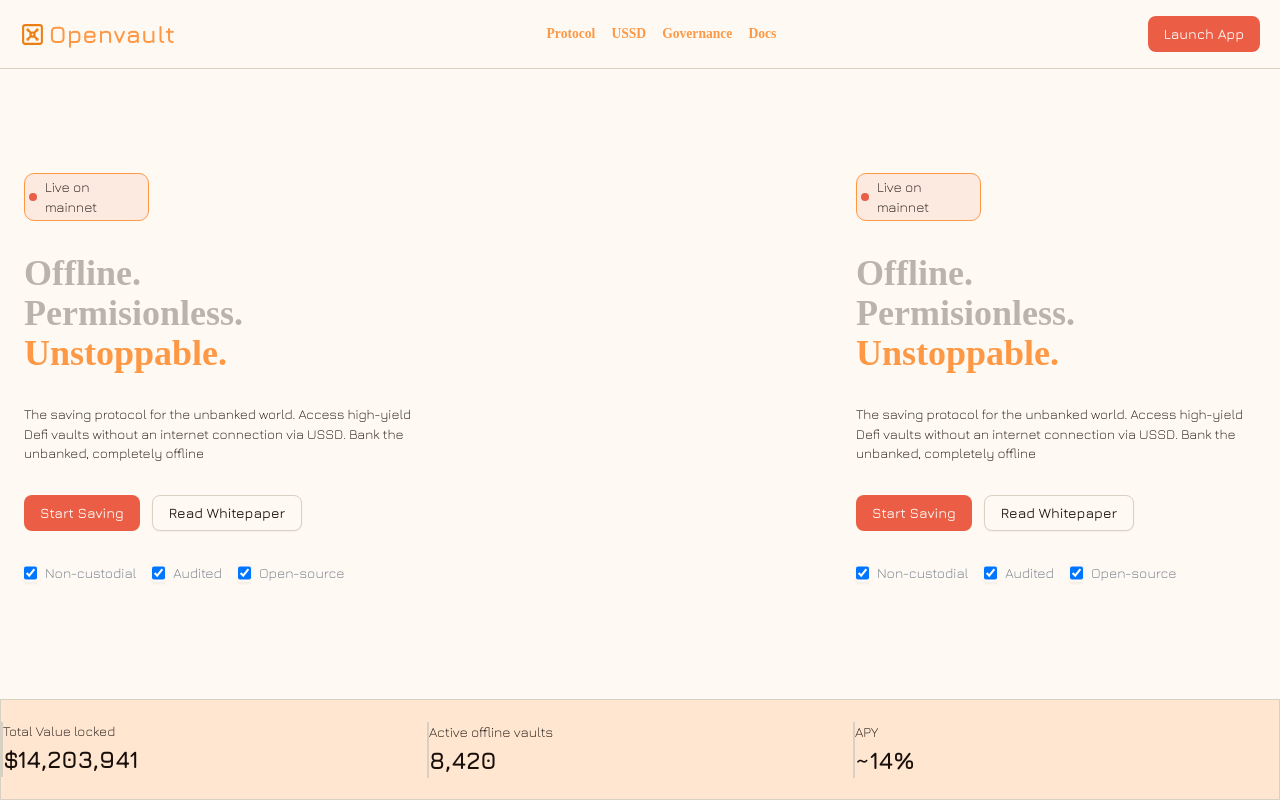
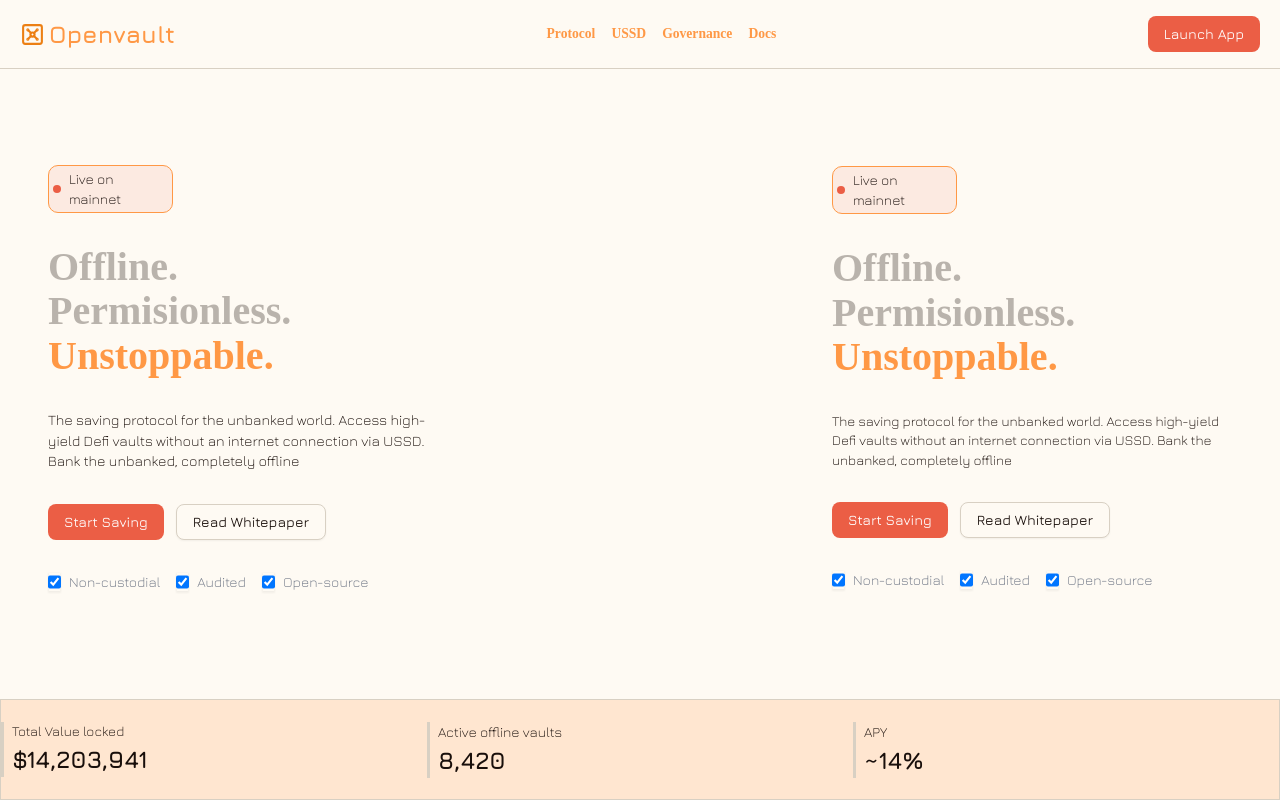
Before and after one commit to Rafikace/staketh, a Next.js app in the folder frontend/: page / in a window 1280 px wide. Built offline with nearby package versions, Linux system fonts and the light colour scheme; a web font is replaced by a local one.

Commit message:
update(main_page): refactor hero_footer styles

```diff
--- a/frontend/app/globals.css
+++ b/frontend/app/globals.css
@@ -179,9 +179,15 @@ li{
 .headers{
   @apply flex flex-col text-4xl capitalize font-bold text-primary/90;
 }
+.headers h1{
+  @apply text-[2.5rem] font-[800];
+}
 .hero_footer{
   @apply bg-primary/20 w-full h-[120px] border flex justify-between items-center text-start;
 }
 .hero_footer article{
-  @apply w-1/3 justify-start items-start border-l-[2px];
+  @apply w-1/3 justify-start items-start border-l-3 px-2;
 }
+.hero_footer article :first-child{
+  @apply border-primary
+}
--- a/frontend/components/pages/home/hero.tsx
+++ b/frontend/components/pages/home/hero.tsx
@@ -3,15 +3,15 @@ import { Button } from "@/components/ui/button";
 export default function Hero() {
     return (
         <div className="flex flex-col gap-3 h-full justify-between items-center w-full">
-            <div className="flex flex-col md:flex-row gap-3 py-6 px-6 h-full justify-between items-center w-full">
-                <section className="flex flex-col gap-3 md:gap-8 ">
+            <div className="flex flex-col md:flex-row gap-3 py-6 px-6 md:px-12 h-full justify-between items-center w-full">
+                <section className="flex flex-col gap-3 md:gap-8 w-1/2">
                     <p className="p-[3px_4px] rounded-lg flex gap-2 items-center max-w-[125px] text-sm bg-destructive/10 border-1 border-primary"><div className="w-2 h-2 rounded-[50%] bg-destructive" />Live on mainnet</p>
                     <article className="headers">
                         <h1 className="text-foreground/30">Offline.</h1>
                         <h1 className="text-foreground/30">Permisionless.</h1>
                         <h1 className="text-primary">Unstoppable.</h1>
                     </article>
-                    <p className="max-w-[400px] sm:text-[0.85rem]">The saving protocol for the unbanked world. Access high-yield Defi vaults without an internet connection via USSD. Bank the unbanked, completely offline</p>
+                    <p className="max-w-[400px] sm:text-[0.9rem]">The saving protocol for the unbanked world. Access high-yield Defi vaults without an internet connection via USSD. Bank the unbanked, completely offline</p>
                     <div className="flex gap-3">
                         <Button variant={"destructive"}>Start Saving</Button>
                         <Button variant={"outline"} >read whitepaper</Button>
```
